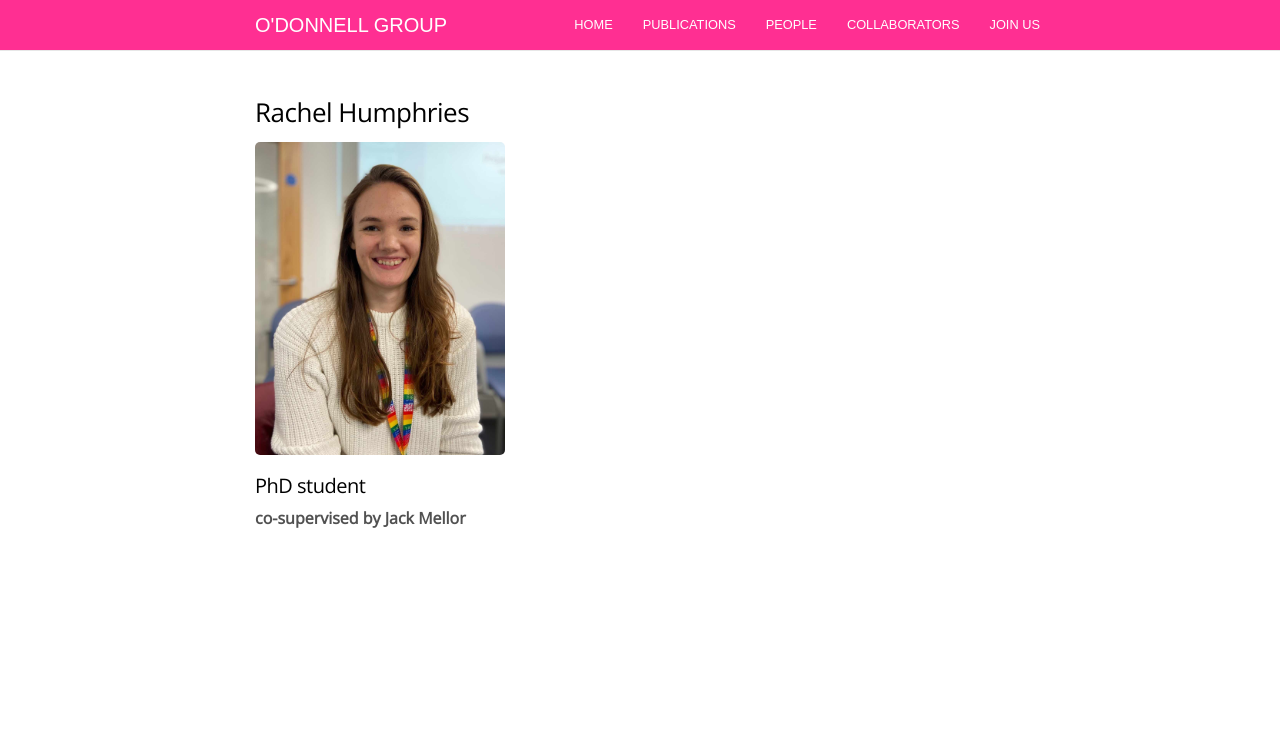
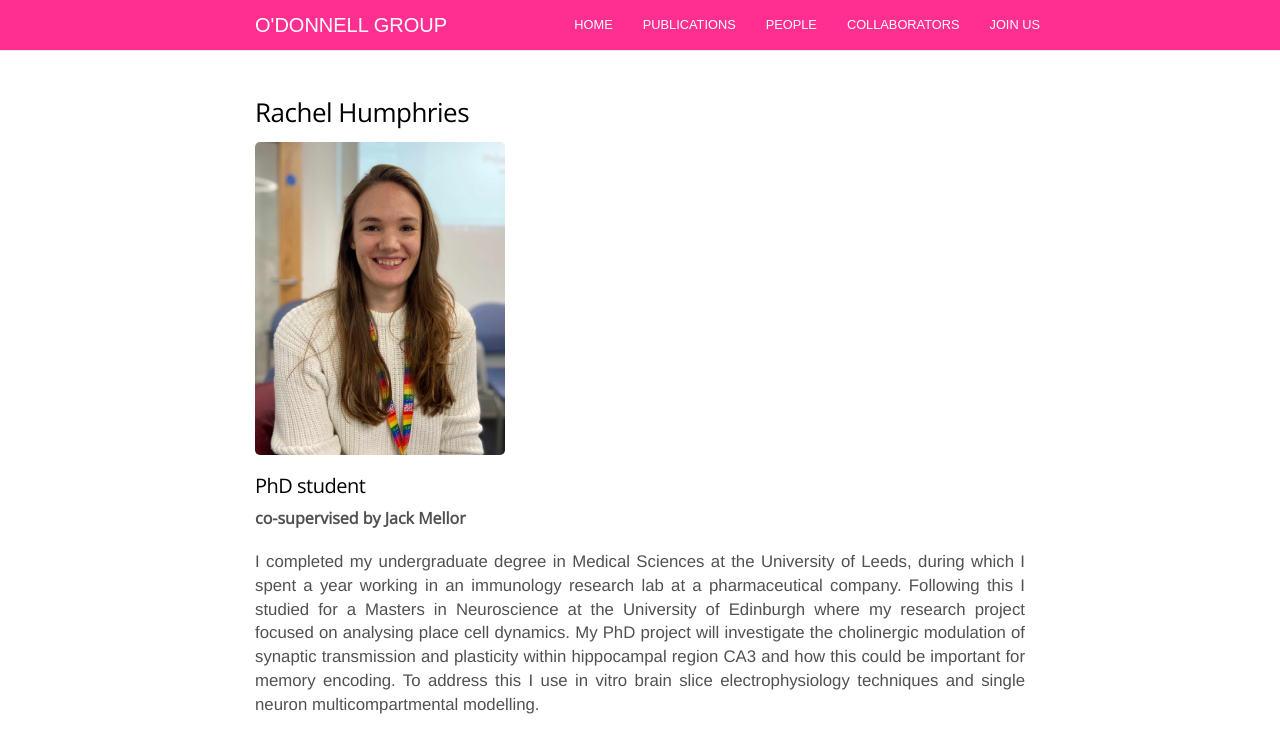
Before and after one commit to odonnellgroup/odonnellgroup.github.io, a Jekyll site: the page built from _people/Rachel_Humphries.md, in a window 1280 px wide. Shown: the top 753 px of the page. Built offline with Jekyll 4.4.1, drawn with Linux system fonts in a browser that asks for light colours; nearby versions of some CDN libraries; comment, search, counter and statistics services are not loaded.

Commit message:
rachel bio

```diff
--- a/_people/Rachel_Humphries.md
+++ b/_people/Rachel_Humphries.md
@@ -15,3 +15,8 @@ affiliation: [co-supervised by Jack Mellor]
  {% endif %}
 
 <b>{{page.affiliation}}</b>
+
+<header class="masthead text-justify" style="font-size:120%">
+I completed my undergraduate degree in Medical Sciences at the University of Leeds, during which I spent a year working in an immunology research lab at a pharmaceutical company. Following this I studied for a Masters in Neuroscience at the University of Edinburgh where my research project focused on analysing place cell dynamics.  My PhD project will investigate the cholinergic modulation of synaptic transmission and plasticity within hippocampal region CA3 and how this could be important for memory encoding. To address this I use in vitro brain slice electrophysiology techniques and single neuron multicompartmental modelling.
+</header>
+<br><br>
```
